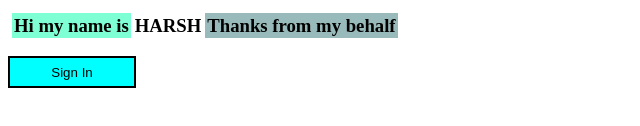
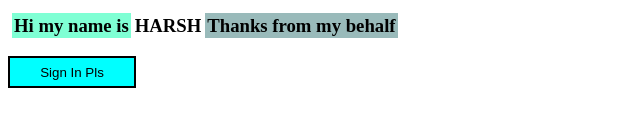
Before and after one commit to realHKV/git-revision, a plain HTML site: page css/index.html in a window 1280 px wide. Shown: the part 226-352 px from the top of the page, 0-640 px from the left. Drawn offline with Linux system fonts and the light colour scheme.

Commit message:
made changes in button

```diff
--- a/css/index.html
+++ b/css/index.html
@@ -10,6 +10,6 @@
     <h1 class="title"> Welcome to the HKV house</h1>
     <p class="para1">Lorem ipsum dolor sit amet consectetur adipisicing elit. Nemo, distinctio aliquam adipisci ipsa sequi et esse animi dolore veniam voluptas, commodi quas doloribus sed neque nesciunt deleniti cumque id, molestiae molestias! Sit quis sunt distinctio. Error autem perferendis quia earum culpa. Nisi excepturi velit dicta, aliquam tempore distinctio odit quibusdam!</p>
     <h3 id="name1">HARSH</h3>
-    <button>Sign In</button>
+    <button>Sign In Pls</button>
 </body>
 </html>
```
